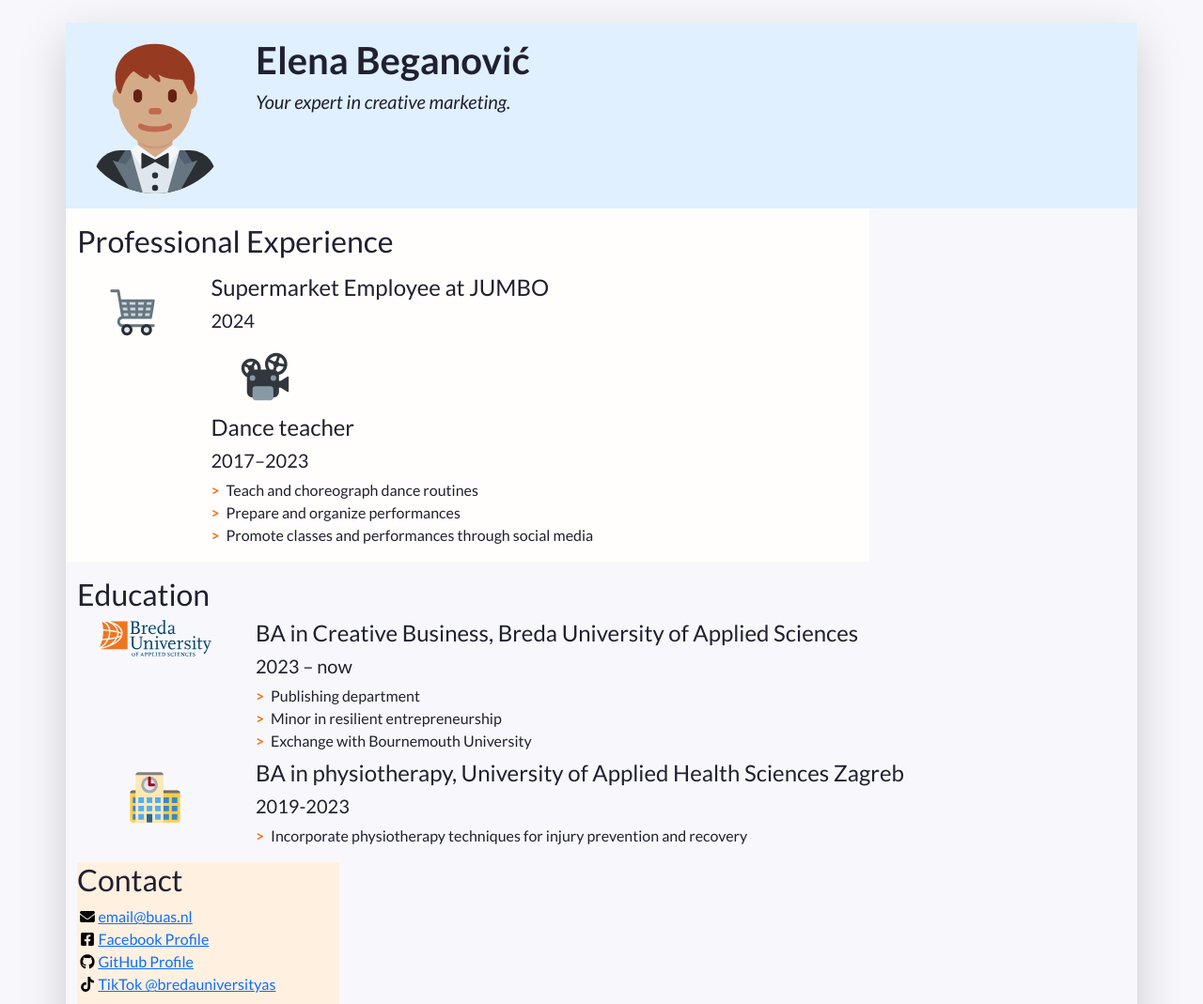
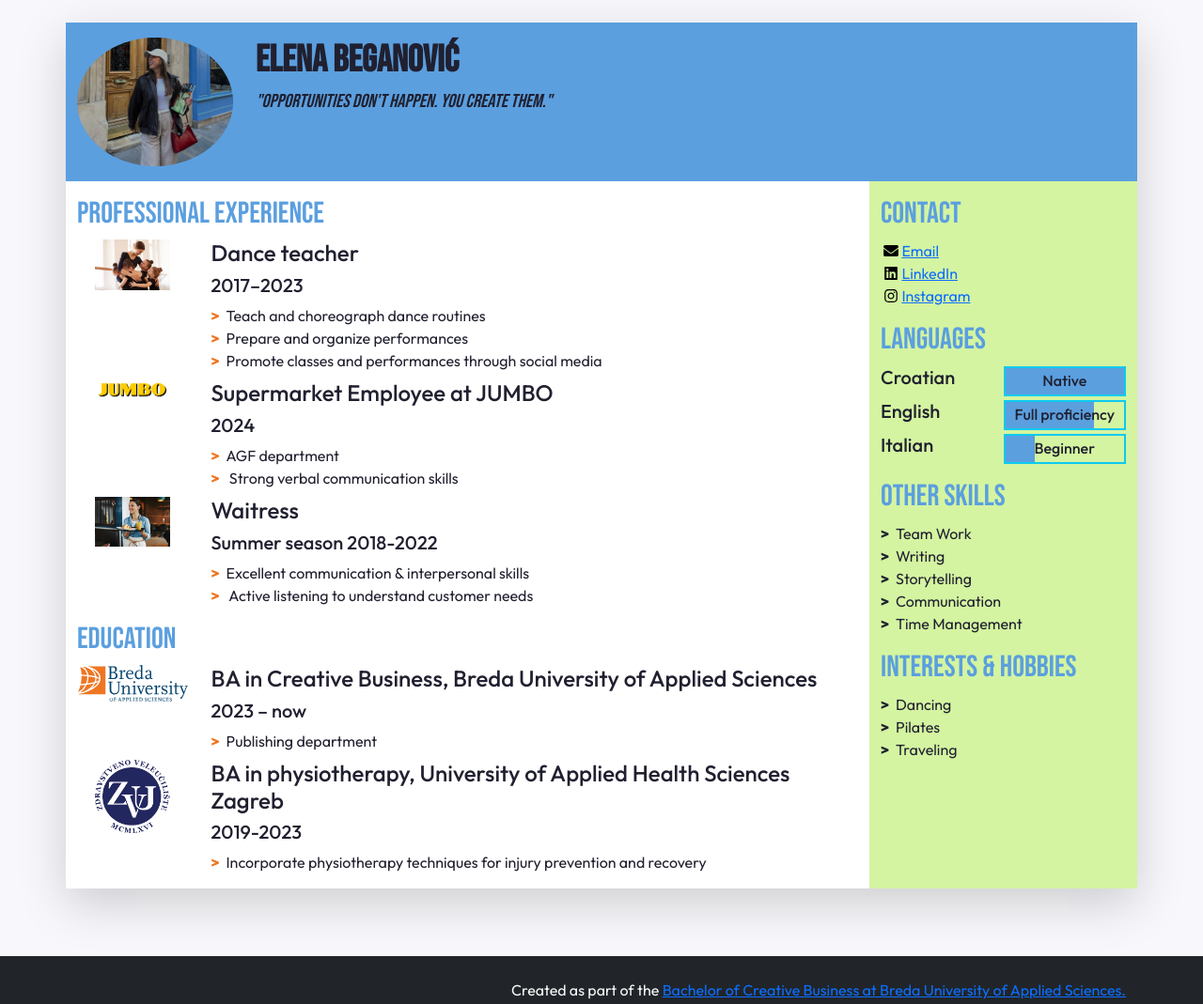
Before and after one commit to ElenaBeganovic/elena-cv, a plain HTML site: page index.html in a window 1280 px wide. Shown: the top 1069 px of the page at 94% size. Drawn offline with nearby package versions, Linux system fonts and the light colour scheme.

Commit message:
Final
- changed font
- changed colors
- changed images
- changed text

```diff
--- a/css/styles.css
+++ b/css/styles.css
@@ -2,11 +2,12 @@
 
 /* Import declaration to use Google Fonts - check https://fonts.google.com/ for details */
 @import url('https://fonts.googleapis.com/css2?family=Lato:ital,wght@0,400;0,700;1,400;1,700&display=swap');
-
+@import url('https://fonts.googleapis.com/css2?family=Bebas+Neue&family=Montserrat:ital,wght@0,100..900;1,100..900&display=swap');
+@import url('https://fonts.googleapis.com/css2?family=Bebas+Neue&family=Montserrat:ital,wght@0,100..900;1,100..900&family=Outfit:wght@100..900&display=swap');
 /* Styles for the body */
 
 body {
-	font-family: Lato, "Open Sans", Roboto, "Segoe UI", "Helvetica Neue", Helvetica, Arial, sans-serif;
+	font-family: "Outfit", sans-serif;
 	color: #202030;
 	background-color: #f8f8fc;
 }
@@ -14,15 +15,23 @@ body {
 /* Styles for custom classes in the document. (There are more, try to find them out!) */
 
 .resume-header {
-    background-color: #e0f0ff;
+    background-color: #5b9fdf;
+	font-family:'Bebas Neue';
+}
+.resume-main {
+	background-color: #ffffff;
+}
+/* my custom classes*/
+.headingsfont {
+	font-family:'Bebas Neue';
+	color: #5b9fdf;
 }
 
-.resume-main {
-	background-color: #fffefc;
+.progressbar {
+	background-color: #5b9fdf;
 }
-
 .resume-aside {
-	background-color: #fff0e0;
+	background-color: #d4f4a1;
 }
 
 /* Styles for lists in the document */
--- a/index.html
+++ b/index.html
@@ -43,14 +43,15 @@
             "w-100" makes sure the image takes the full width of the column it's in
             "rounded-circle" cuts a circle around the image
           -->
-          <img class="w-100 rounded-circle my-3" src="images/portrait.svg" alt="Portrait of Elena Beganović" width="160">
+          <img class="w-100 rounded-circle my-3" src="images/linkedin-profile.jpg" alt="Portrait of Elena Beganović" width="160">
         </div>
         <!--
           A container to wrap around your name and tagline. Full-width at small size, then columns of increasing size.
         -->
         <div class="col-12 col-sm-8 col-md-9 col-lg-10 my-3 header-content">
           <h1 class="fw-bolder">Elena Beganović</h1>
-          <h5 class="fst-italic tagline">Your expert in creative marketing.</h5>
+          <h5 class="fst-italic tagline">"Opportunities don't happen. You create them."</h5>
+
         </div>
       </header>
 
@@ -70,7 +71,7 @@
             <section> is yet another semantic element. The first one is for professional experience.
           -->
           <section class="my-3 biography-section">
-            <h2>Professional Experience</h2>
+            <h2 class="headingsfont">Professional Experience</h2>
             <!--
               Each list item (li) in the unordered list (ul) below will be one job.
               "list-unstyled" is a class that hides the bullet points of a list.
@@ -80,16 +81,8 @@
               <!-- Top item (generally the latest or most relevant) in professional experience -->
               <li class="biography-item row mb-2">
                 <!-- We're using a grid inside a grid so we can align logos and text -->
-                <li class="biography-item row mb-2">
-                  <div class="logo-container col-3 col-sm-2 col-md-3 col-lg-2">
-                  <!-- We're using a grid inside a grid so we can align logos and text -->
-                    <img class="biography-logo mw-100 d-block mx-auto" src="images/employers/trolley.svg" alt="Company logo" width="80">
-                  </div>
-                  <div class="biography-contents col-9 col-sm-10 col-md-9 col-lg-10">
-                    <h4>Supermarket Employee at JUMBO</h4>
-                    <h5>2024</h5>
                 <div class="logo-container col-3 col-sm-2 col-md-3 col-lg-2">
-                  <img class="biography-logo mw-100 d-block mx-auto" src="images/employers/projector.svg" alt="Company logo" width="80">
+                  <img class="biography-logo mw-100 d-block mx-auto" src="images/employers/dancing.jpeg" alt="Company logo" width="80">
                 </div>
                 <div class="biography-contents col-9 col-sm-10 col-md-9 col-lg-10">
                   <h4>Dance teacher</h4>
@@ -104,6 +97,39 @@
               </li>
 
               <!-- 2nd item in professional experience -->
+              <li class="biography-item row mb-2">
+                <div class="logo-container col-3 col-sm-2 col-md-3 col-lg-2">
+                <!-- We're using a grid inside a grid so we can align logos and text -->
+                  <img class="biography-logo mw-100 d-block mx-auto" src="images/employers/jumbo.png" alt="Company logo" width="80">
+                </div>
+                <div class="biography-contents col-9 col-sm-10 col-md-9 col-lg-10">
+                  <h4>Supermarket Employee at JUMBO</h4>
+                  <h5>2024</h5>
+                  <ul class="biography-details list-unstyled">
+                    <li>AGF department</li>
+                    <li> Strong verbal communication skills</li>
+
+                  </ul>
+                </div>
+              </li>
+
+              <!-- 2nd item in professional experience -->
+              <li class="biography-item row mb-2">
+                <div class="logo-container col-3 col-sm-2 col-md-3 col-lg-2">
+                <!-- We're using a grid inside a grid so we can align logos and text -->
+                  <img class="biography-logo mw-100 d-block mx-auto" src="images/employers/waitress.jpg" alt="Company logo" width="80">
+                </div>
+                <div class="biography-contents col-9 col-sm-10 col-md-9 col-lg-10">
+                  <h4>Waitress</h4>
+                  <h5>Summer season 2018-2022</h5>
+                  <ul class="biography-details list-unstyled">
+                    <li>Excellent communication & interpersonal skills</li>
+                    <li> Active listening to understand customer needs</li>
+
+                  </ul>
+
+
+
 
 
                   <!-- This entry doesn't have a list of achievements, but you can copy-paste the one from above -->
@@ -116,7 +142,7 @@
           <!-- We're done with jobs, let's move on to schools -->
 
           <section class="my-3 biography-section">
-            <h2>Education</h2>
+            <h2 class="headingsfont">Education</h2>
             <ul class="biography-list list-unstyled">
 
               <!-- Top item in education. And by "top", I mean a Bachelor in Creative Business at BUas. -->
@@ -130,8 +156,7 @@
                   <!-- Use the list below to talk about minors, exchanges, extra-curricular activities. -->
                   <ul class="biography-details list-unstyled">
                     <li>Publishing department</li>
-                    <li>Minor in resilient entrepreneurship</li>
-                    <li>Exchange with Bournemouth University</li>
+
                   </ul>
                 </div>
               </li>
@@ -139,7 +164,7 @@
               <!-- 2nd item in education -->
               <li class="biography-item row mb-2">
                 <div class="logo-container col-3 col-sm-2 col-md-3 col-lg-2">
-                  <img class="biography-logo mw-100 d-block mx-auto" src="images/schools/school.svg" alt="School logo" width="80">
+                  <img class="biography-logo mw-100 d-block mx-auto" src="images/schools/zvu.png" alt="School logo" width="80">
                 </div>
                 <div class="biography-contents col-9 col-sm-10 col-md-9 col-lg-10">
                   <h4>BA in physiotherapy, University of Applied Health Sciences Zagreb</h4>
@@ -165,7 +190,7 @@
 
           <!-- The first block will be contact details -->
           <section class="my-3 aside-section">
-            <h2>Contact</h2>
+            <h2 class="headingsfont">Contact</h2>
             <!--
               A list of all your contact details.
               There are more icons in the images/icons folder, have a look if you want to add your LinkedIn or TikTok profile.
@@ -174,27 +199,24 @@
             -->
             <ul class="contact-list list-unstyled">
               <li class="contact-item">
-                <a class="d-flex align-items-center" href="mailto:email@buas.nl" target="_blank">
+                <a class="d-flex align-items-center" href="mailto:233895@buas.nl" target="_blank">
                   <img class="contact-icon" src="images/icons/envelope.svg" alt="Email">
-                  email@buas.nl
+                  Email
+                </a>
+              </li>
+
                 </a>
               </li>
               <li class="contact-item">
-                <a class="d-flex align-items-center" href="https://facebook.com/" target="_blank">
-                  <img class="contact-icon" src="images/icons/facebook.svg" alt="Facebook">
-                  Facebook Profile
+                <a class="d-flex align-items-center" href="https://www.linkedin.com/in/elena-beganovi%C4%87-058092298/" target="_blank">
+                  <img class="contact-icon" src="images/icons/linkedin.svg" alt="LinkedIn">
+                  LinkedIn
                 </a>
               </li>
               <li class="contact-item">
-                <a class="d-flex align-items-center" href="https://github.com/" target="_blank">
-                  <img class="contact-icon" src="images/icons/github.svg" alt="LinkedIn">
-                  GitHub Profile
-                </a>
-              </li>
-              <li class="contact-item">
-                <a class="d-flex align-items-center" href="https://www.tiktok.com/@bredauniversityas" target="_blank">
-                  <img class="contact-icon" src="images/icons/tiktok.svg" alt="Mobile Phone">
-                  TikTok @bredauniversityas
+                <a class="d-flex align-items-center" href="https://www.instagram.com/elena_beganovic/" target="_blank">
+                  <img class="contact-icon" src="images/icons/instagram.svg" alt="instagram">
+                  Instagram
                 </a>
               </li>
             </ul>
@@ -203,14 +225,14 @@
           <!-- End of contact details, moving on to languages -->
 
           <section class="my-3 aside-section">
-            <h2>Languages</h2>
+            <h2 class="headingsfont">Languages</h2>
             <!-- Each item in the list is a language. Modify, add or remove depending on what you speak -->
             <ul class="language-list list-unstyled">
               <li class="language-item d-flex mb-1">
-                <h5 class="language-name w-50">Dutch</h5>
+                <h5 class="language-name w-50">Croatian</h5>
                 <div class="language-level w-50 border border-info border-2 position-relative">
                   <!-- The div below is a progress bar. Choose between w-25, w-50, w-75 and w-100 to show your level of fluency -->
-                  <div class="language-progress position-absolute bg-warning h-100 w-100"></div>
+                  <div class="language-progress position-absolute progressbar h-100 w-100"></div>
                   <h6 class="position-absolute w-100 text-center top-0 py-1">Native</h6>
                 </div>
               </li>
@@ -218,23 +240,17 @@
                 <h5 class="language-name w-50">English</h5>
                 <div class="language-level w-50 border border-info border-2 position-relative">
                   <!-- The div below is a progress bar. Choose between w-25, w-50, w-75 and w-100 to show your level of fluency -->
-                  <div class="language-progress position-absolute bg-warning h-100 w-75"></div>
+                  <div class="language-progress position-absolute progressbar h-100 w-75"></div>
                   <h6 class="position-absolute w-100 text-center top-0 py-1">Full proficiency</h6>
                 </div>
               </li>
+
+              </li>
               <li class="language-item d-flex mb-1">
-                <h5 class="language-name w-50">Spanish</h5>
+                <h5 class="language-name w-50">Italian</h5>
                 <div class="language-level w-50 border border-info border-2 position-relative">
                   <!-- The div below is a progress bar. Choose between w-25, w-50, w-75 and w-100 to show your level of fluency -->
-                  <div class="language-progress position-absolute bg-warning h-100 w-50"></div>
-                  <h6 class="position-absolute w-100 text-center top-0 py-1">Advanced</h6>
-                </div>
-              </li>
-              <li class="language-item d-flex mb-1">
-                <h5 class="language-name w-50">German</h5>
-                <div class="language-level w-50 border border-info border-2 position-relative">
-                  <!-- The div below is a progress bar. Choose between w-25, w-50, w-75 and w-100 to show your level of fluency -->
-                  <div class="language-progress position-absolute bg-warning h-100 w-25"></div>
+                  <div class="language-progress position-absolute progressbar h-100 w-25"></div>
                   <h6 class="position-absolute w-100 text-center top-0 py-1">Beginner</h6>
                 </div>
               </li>
@@ -244,21 +260,24 @@
           <!-- End of contact details, moving on to other skills -->
 
           <section class="my-3 aside-section">
-            <h2>Other Skills</h2>
+            <h2 class="headingsfont">Other Skills</h2>
             <ul class="skill-list list-unstyled">
-              <li class="skill-item">Team player</li>
-              <li class="skill-item">Microsoft Office Power User</li>
-              <li class="skill-item">Driving Licence</li>
+              <li class="skill-item">Team Work</li>
+              <li class="skill-item">Writing</li>
+              <li class="skill-item">Storytelling</li>
+              <li class="skill-item">Communication</li>
+              <li class="skill-item">Time Management</li>
             </ul>
           </section>
 
           <!-- End of other skills, moving on to interest and hobbies -->
 
           <section class="my-3 aside-section">
-            <h2>Interests &amp; Hobbies</h2>
+            <h2 class="headingsfont">Interests &amp; Hobbies</h2>
             <ul class="skill-list list-unstyled">
-              <li class="skill-item">Formula 1 Driver</li>
-              <li class="skill-item">Netflix Binge-Watcher</li>
+              <li class="skill-item">Dancing</li>
+              <li class="skill-item">Pilates</li>
+              <li class="skill-item">Traveling</li>
             </ul>
           </section>
 
```
Also changed, not shown: images/employers/dancing.jpeg (added), images/employers/jumbo.png (added), images/employers/waitress.jpg (added), images/linkedin-profile.jpg (added), images/schools/zvu.png (added), 2 other files.
